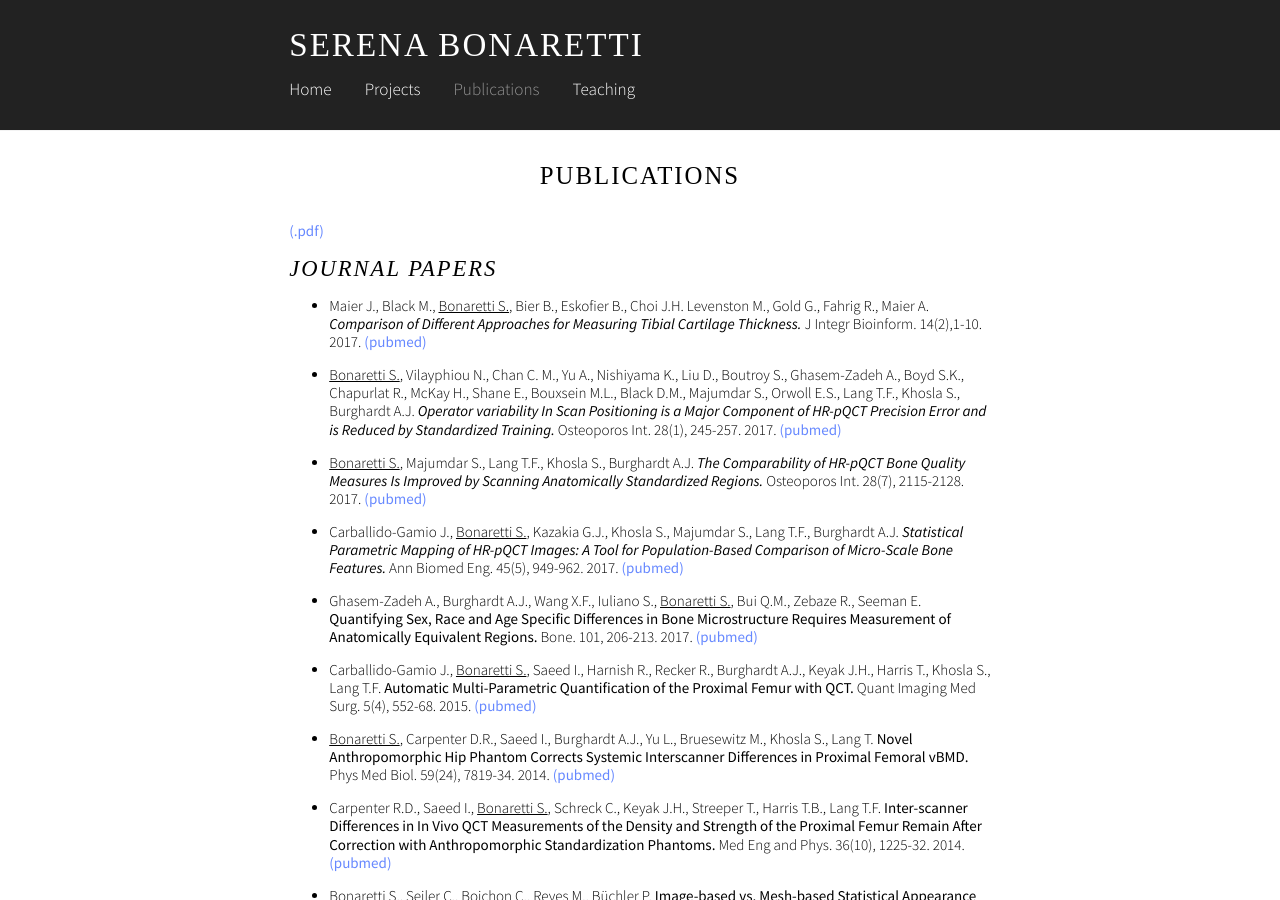
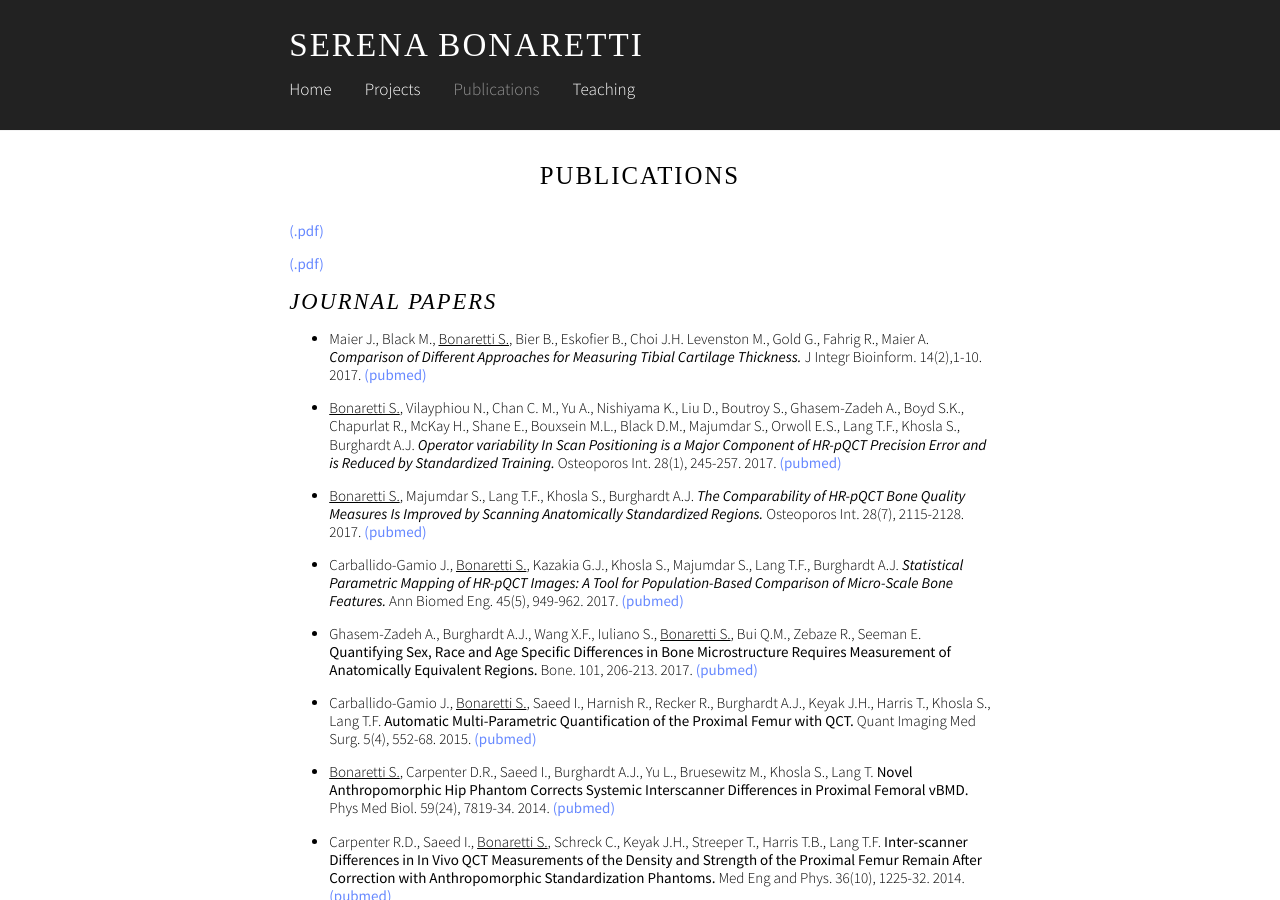
Before and after one commit to sbonaretti/sbonaretti.github.io, a Jekyll site: the page built from Publications.md, in a window 1280 px wide and 900 px high. Built offline with Jekyll 4.4.1, drawn with Linux system fonts in a browser that asks for light colours; some web fonts are replaced.

Commit message:
Update Publications.md

```diff
--- a/Publications.md
+++ b/Publications.md
@@ -2,7 +2,9 @@
 title: "Publications"
 ---
 
-[(.pdf)](https://github.com/sbonaretti/sbonaretti.github.io/blob/master/docs/attachments/2011_Bonaretti_PhDthesis.pdf){:target="_blank"}
+[(.pdf)](https://github.com/sbonaretti/sbonaretti.github.io/blob/master/docs/attachments/2011_Bonaretti_PhDThesis.pdf){:target="_blank"}
+
+[(.pdf)](attachments/2011_Bonaretti_PhDThesis.pdf){:target="_blank"}
 
 
 # *Journal Papers*
```
